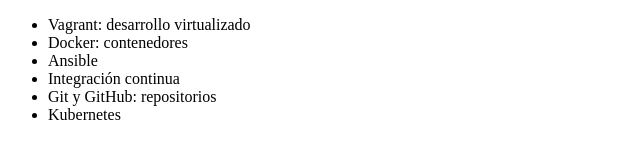
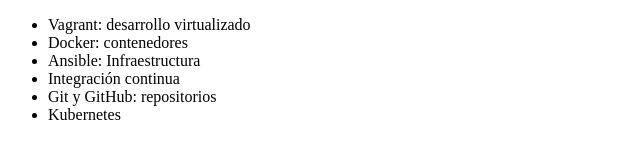
Before and after one commit to diegofernandol/alura-git, a plain HTML site: page index.html in a window 1280 px wide. Shown: the whole page, without its empty margins (0-640 px from the left). Drawn offline with Linux system fonts and the light colour scheme.

Commit message:
cambiando el numbre del curso de Ansible

```diff
--- a/index.html
+++ b/index.html
@@ -8,7 +8,7 @@
      <ul>
          <li> Vagrant: desarrollo virtualizado </li>
          <li> Docker: contenedores</li>
-         <li> Ansible </li>
+         <li> Ansible: Infraestructura</li>
          <li> Integración continua </li>
          <li> Git y GitHub: repositorios</li>
          <li> Kubernetes</li>
```
